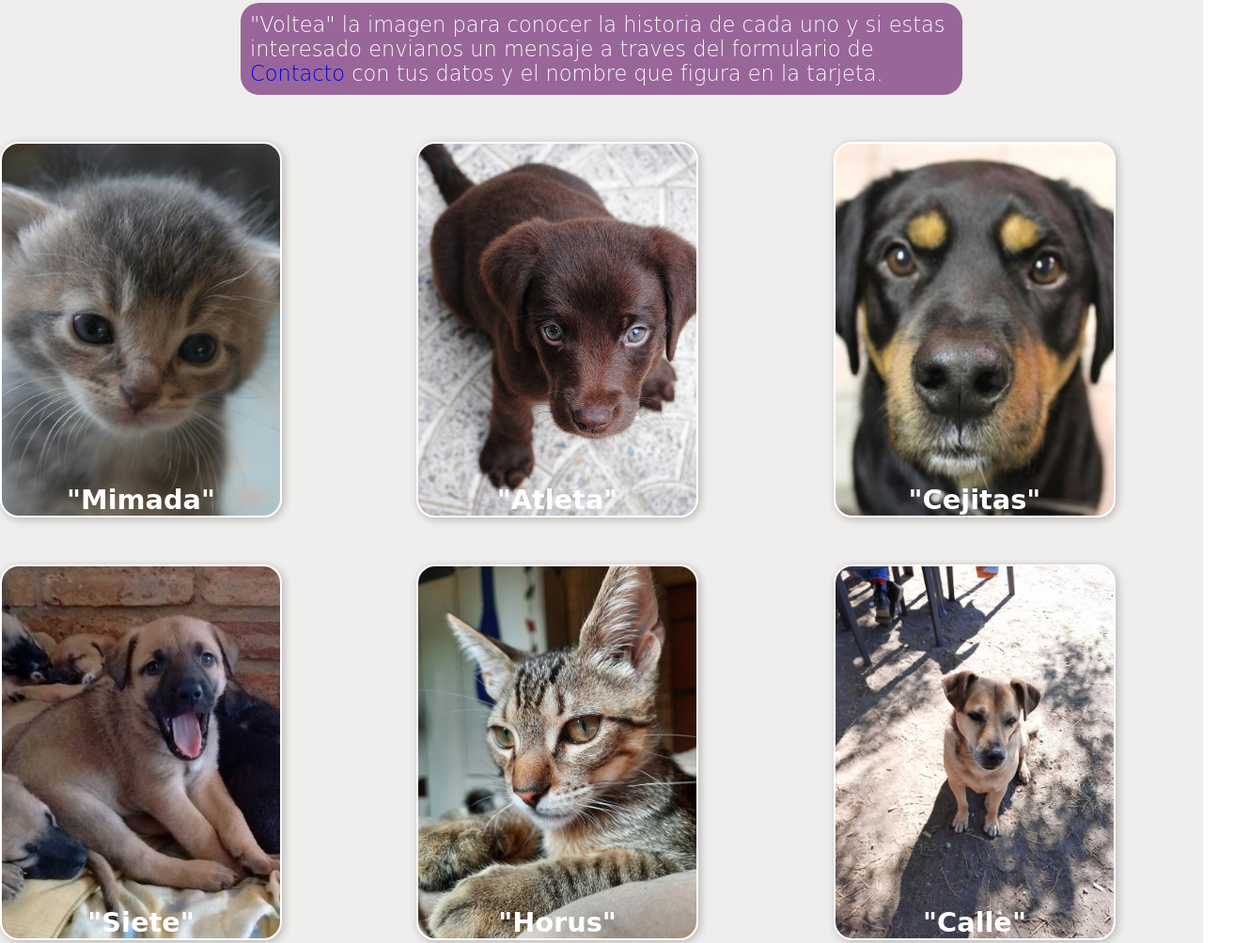
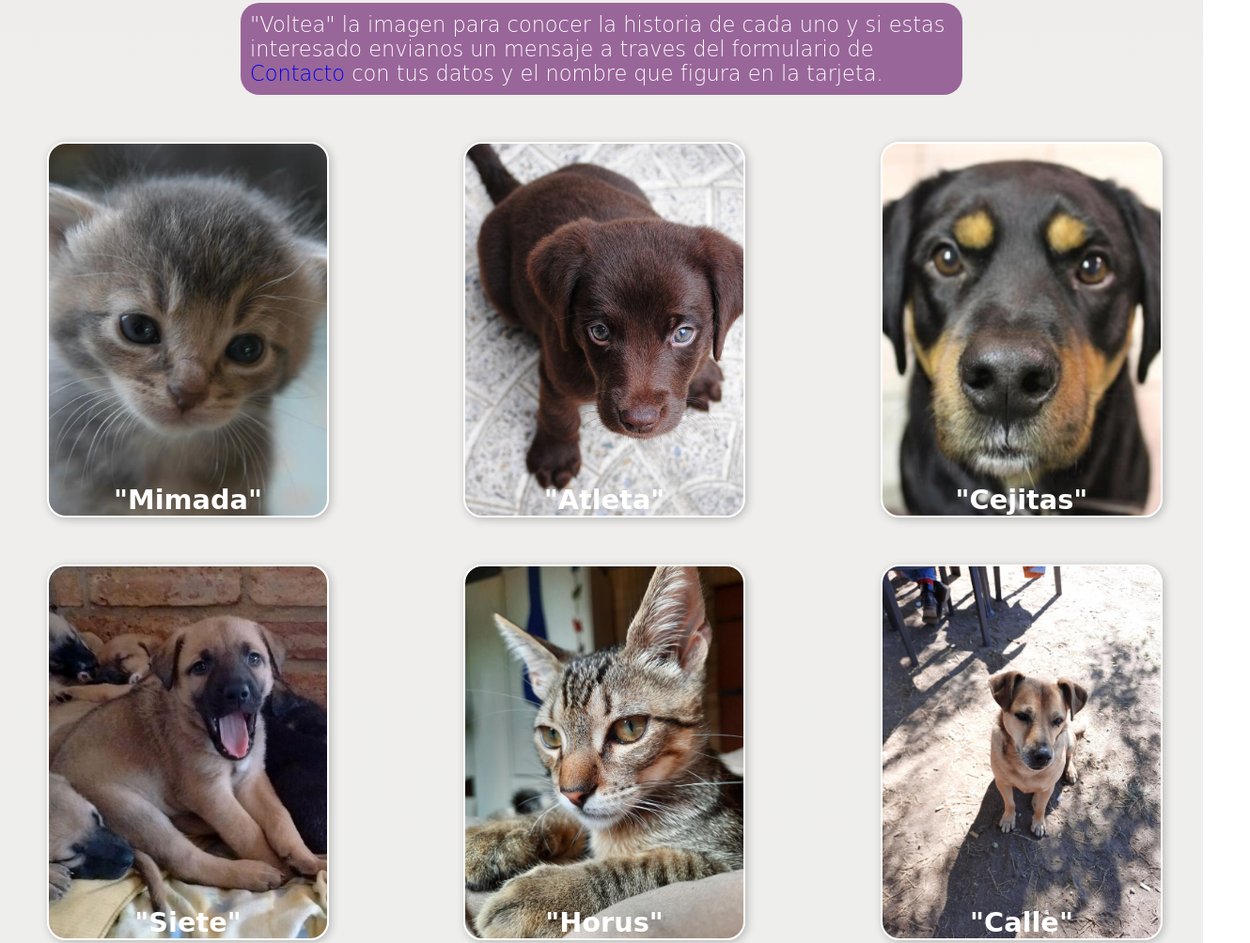
Before and after one commit to lucianogargiulo89/petshop-cac, a plain HTML site: page adopciones.html in a window 1280 px wide. Shown: the part 597-1601 px from the top of the page at 94% size, 1330 px wide, since content can reach past the window. Drawn offline with nearby package versions, Linux system fonts and the light colour scheme; no server answers; files whose address does not match are found by name; a web font is replaced by a local one.

Commit message:
refactoring

```diff
--- a/style.css
+++ b/style.css
@@ -536,14 +536,17 @@ h3.seleccion__nombre {
 }
 
 .adopcionesGrid {
-    margin: 50px auto 50px auto;
+    margin: 50px 50px;
     width: 100vw;
     /* min-width: 650px; */
     display: grid;
     grid-template-columns: repeat(3, 1fr);
     grid-template-rows: repeat(4, 1fr);
-    gap:50px;
+    row-gap:50px;
+    column-gap: 50px;
     margin-bottom: 100px;
+    justify-content: center;
+    align-items: center;
 }
 
 .cardAdopciones {
@@ -1101,6 +1104,7 @@ h3.seleccion__nombre {
 
     .hero {
         border-radius: 0px;
+        padding-top: 50px;
     }
 
     .header__contenedor {
@@ -1166,6 +1170,7 @@ h3.seleccion__nombre {
         background-position: center;
         background-repeat: no-repeat;
         background-size: cover;
+        gap:80px;
     }
 
     .hero__inferior {
```
